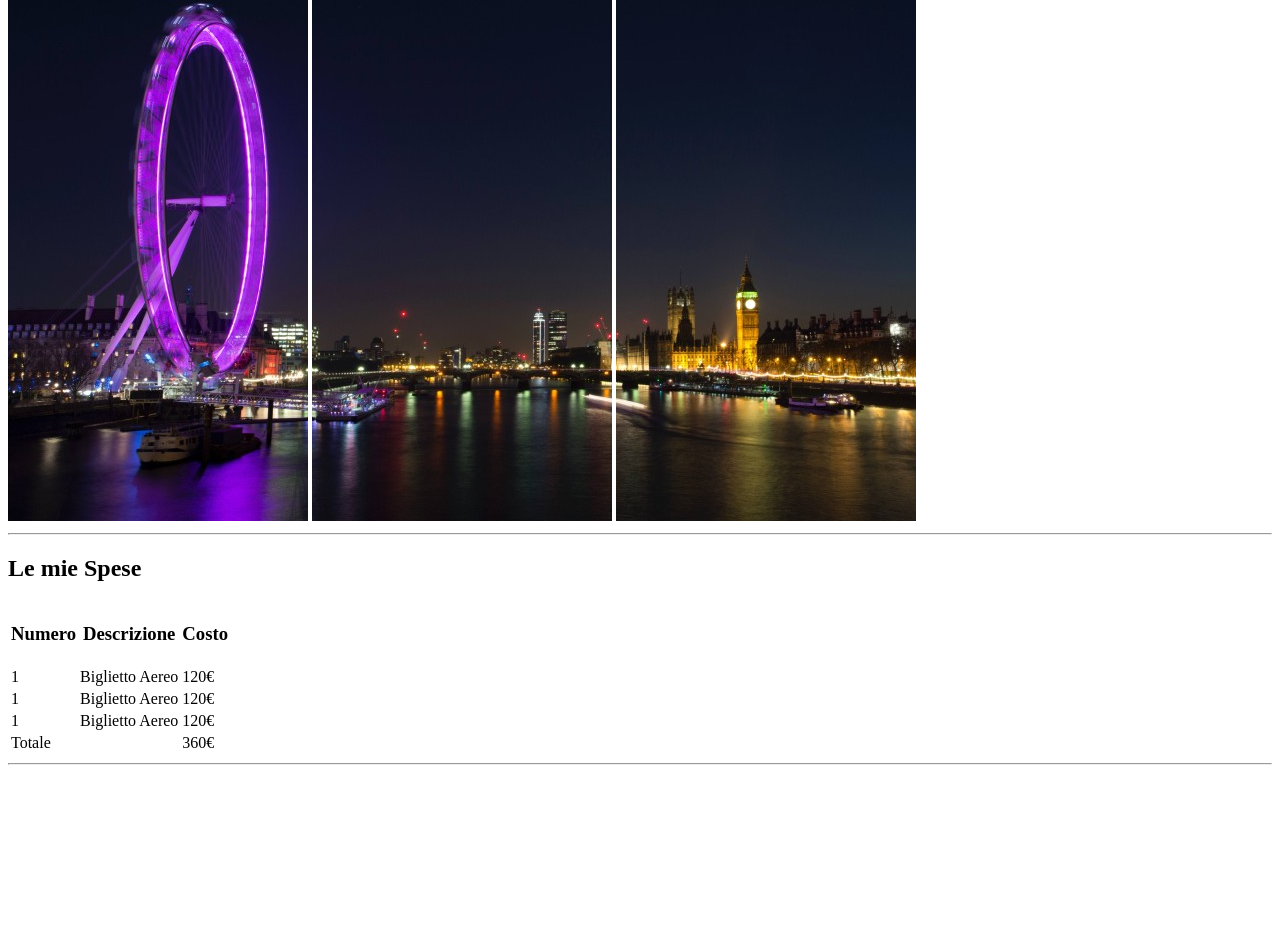
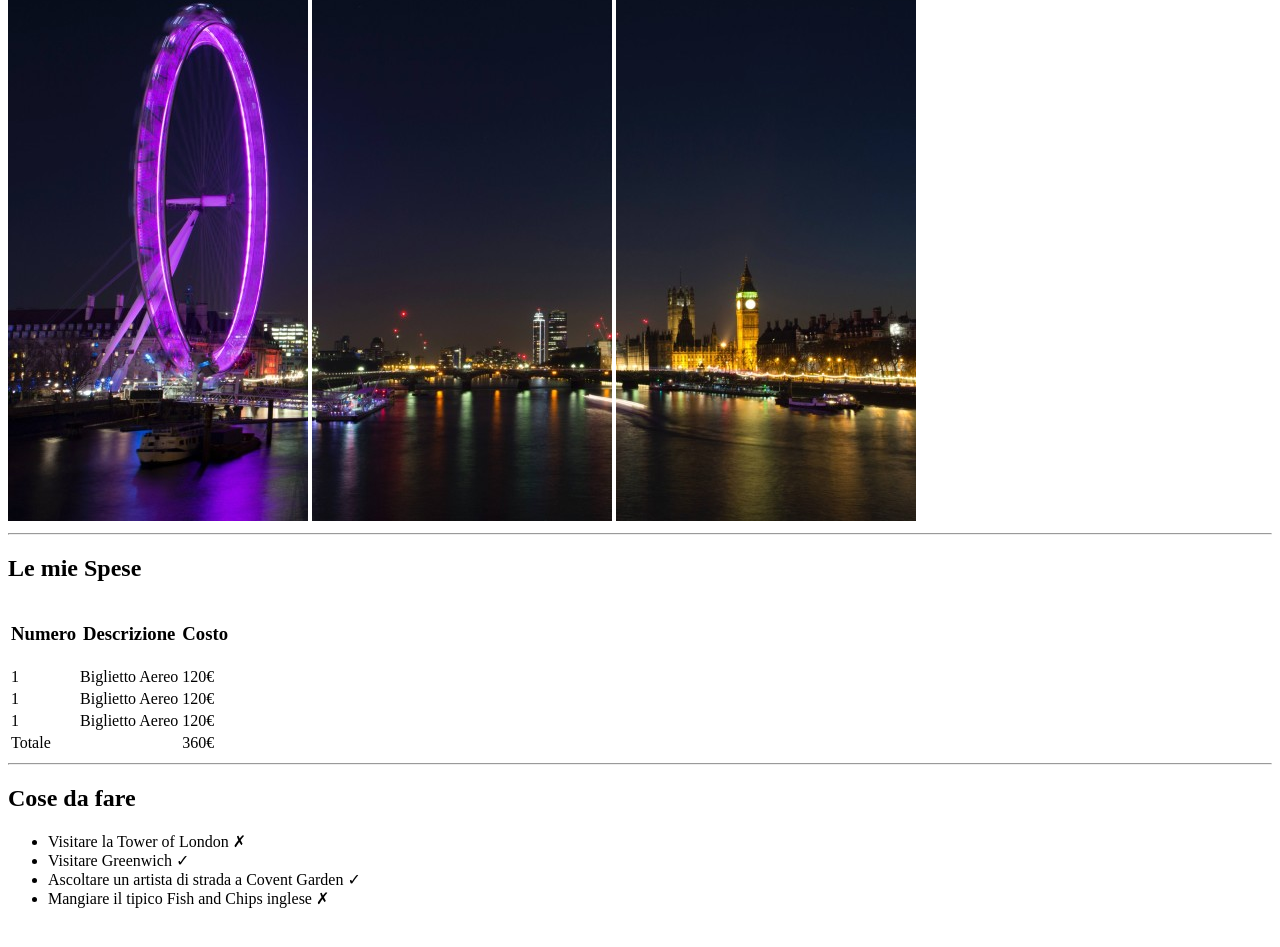
Before and after one commit to AmarildoShehu/html-london-trip, a plain HTML site: page index.html in a window 1280 px wide. Shown: the part 159-1106 px from the top of the page. Before the commit the page ends 932 px from the top, so only its background shows below. Drawn offline with Linux system fonts and the light colour scheme.

Commit message:
add paragraf

```diff
--- a/index.html
+++ b/index.html
@@ -50,12 +50,23 @@
 
                     </tr>
                 </tfoot>
-
             </table>
             <hr>
+            <!--fine tabella-->
+
+            <!--primo paragrafo-->
+            <p>
+                <h2>Cose da fare</h2>
+                    <ul>
+                        <li>Visitare la Tower of London &#10007;</li>
+                        <li>Visitare Greenwich &#10003;</li>
+                        <li>Ascoltare un artista di strada a Covent Garden &#10003;</li>
+                        <li>Mangiare il tipico Fish and Chips inglese &#10007; </li>
+                    </ul>
+            </p>
+            <br>
+            <!--fine primo paragrafo-->
 
         </main>
-
-
     </body>
 </html>
```
